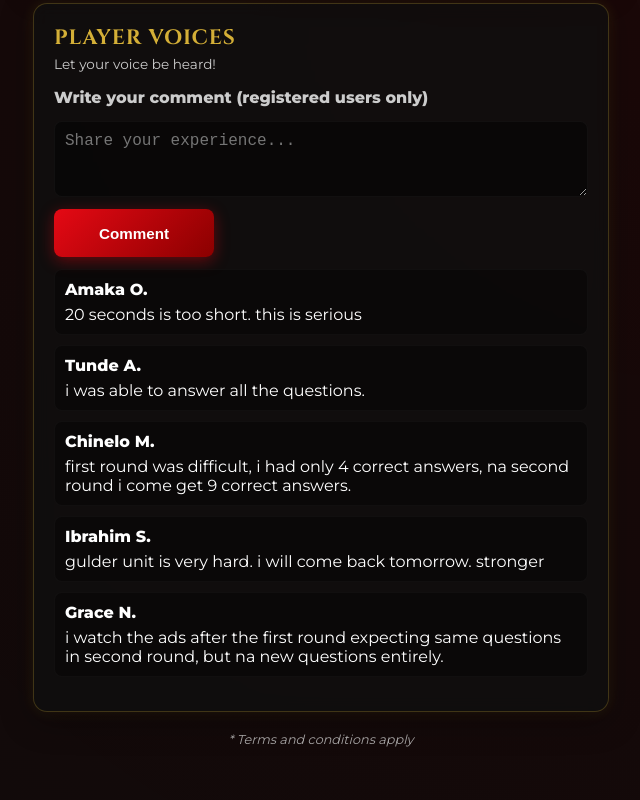
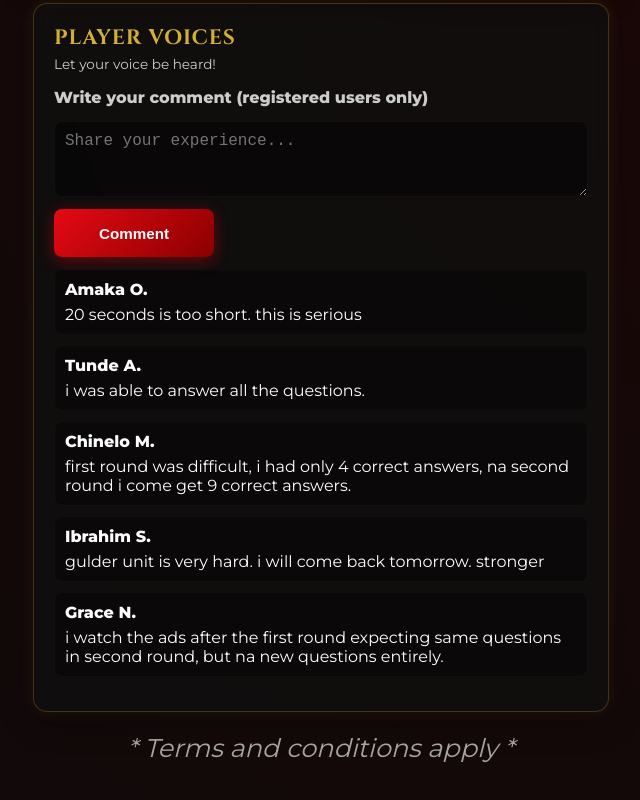
Before and after one commit to essien-world/ultimate_reward, a plain HTML site: page index.html in a window 1280 px wide. Shown: the part 3728-4528 px from the top of the page, without its empty margins (319-959 px from the left). Drawn offline with nearby package versions, Linux system fonts and the light colour scheme; no server answers; a script that the page names is missing.

Commit message:
modified:   index.html

```diff
--- a/index.html
+++ b/index.html
@@ -489,8 +489,8 @@
 
 
 <!-- Terms Footer (Kept centered at the bottom) -->
-<div style="text-align: center; margin: 20px 0; font-size: 0.8rem; color: var(--text-muted);">
-  <p style="margin-top: 8px; font-style: italic; opacity: 0.8;">* Terms and conditions apply</p>
+<div style="text-align: center; margin: 15px; font-size: 1.6rem; color: var(--text-muted);">
+  <p style="margin-top: 8px; font-style: italic; opacity: 0.8;">* Terms and conditions apply *</p>
 </div>
 
 <!-- Supercounter (Non-sticky, sits at the bottom, word "online" cropped out) -->
```
